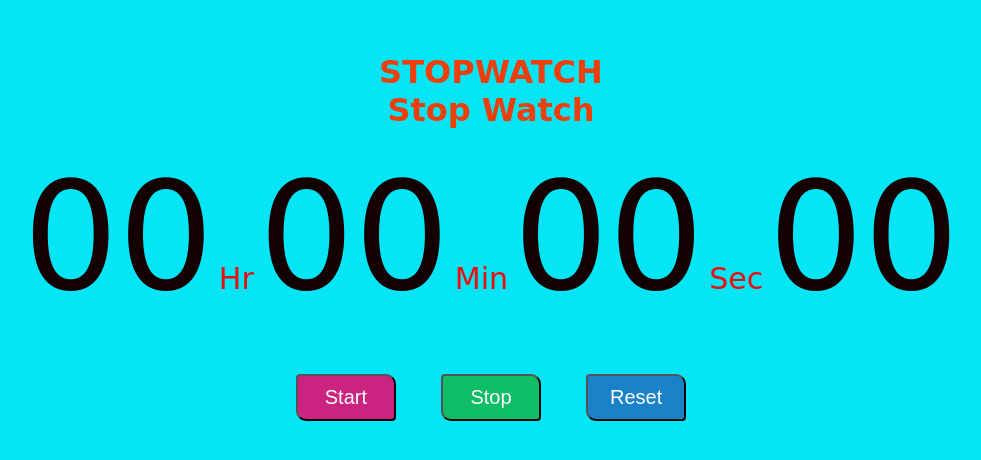
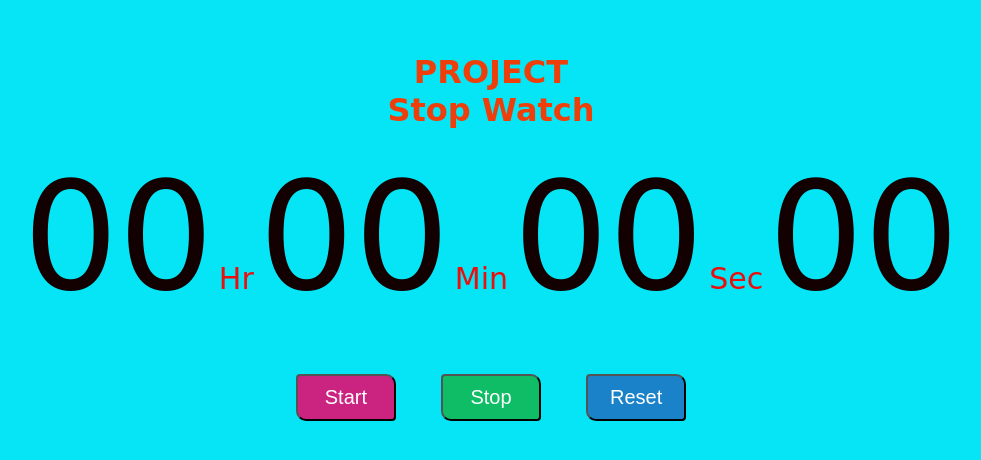
Before and after one commit to VikranthBhurla/vikranth, a plain HTML site: page stopwatch/index.html in a window 1280 px wide. Shown: the part 174-634 px from the top of the page, without its empty margins (149-1130 px from the left). Drawn offline with Linux system fonts and the light colour scheme.

Commit message:
Update index.html

```diff
--- a/stopwatch/index.html
+++ b/stopwatch/index.html
@@ -13,7 +13,7 @@
 
 <body>
 	<div class="container">
-		<h1> STOPWATCH <br>
+		<h1> PROJECT <br>
 			Stop Watch</h1>
 		<div id="time">
 			<span class="digit" id="hr">
```
